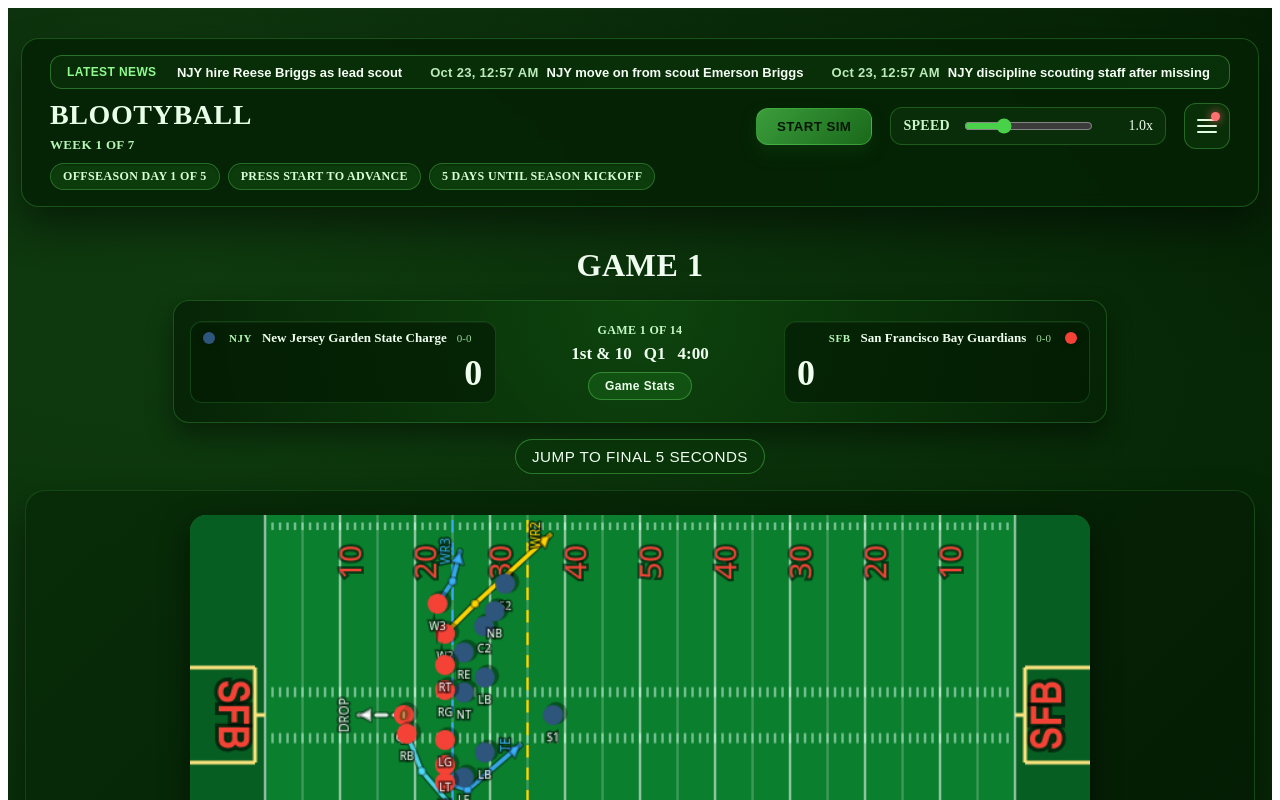
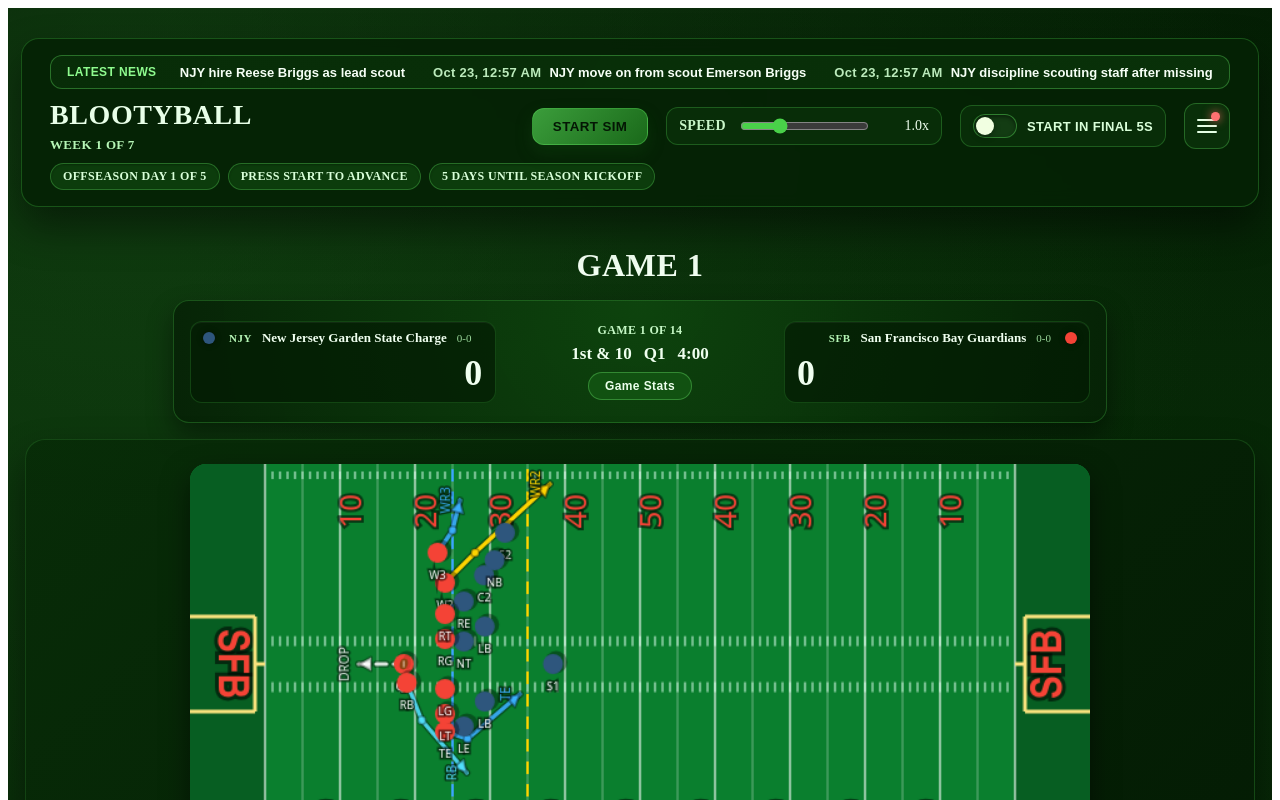
Before and after one commit to toofpaste/blootyball, a React (Create React App) app: page / in a window 1280 px wide. Shown: the top 800 px of the page. Built offline with nearby package versions, Linux system fonts and the light colour scheme; no server answers.

Commit message:
Fix playoff flow and add final seconds toggle

```diff
--- a/src/App.jsx
+++ b/src/App.jsx
@@ -1062,6 +1062,26 @@ export function combineSeasonSnapshots(rawSnapshots) {
     combinedSeason.schedule = Array.from({ length: maxLength }).map((_, idx) => {
       return cloneScheduleGame(combinedSeason.schedule[idx]) || null;
     });
+    combinedSeason.regularSeasonLength = Math.max(
+      combinedSeason.regularSeasonLength || 0,
+      maxLength,
+    );
+  }
+
+  const regularWeekCandidates = snapshots
+    .map(({ season }) => season?.regularSeasonWeeks)
+    .filter((value) => Number.isFinite(value) && value > 0);
+  const observedRegularWeeks = combinedSeason.schedule
+    .filter((game) => game && !String(game.tag || '').startsWith('playoff'))
+    .map((game) => (Number.isFinite(game.week) ? game.week : null))
+    .filter((week) => week != null);
+  const observedWeekMax = observedRegularWeeks.length
+    ? Math.max(...observedRegularWeeks)
+    : 0;
+  if (regularWeekCandidates.length) {
+    combinedSeason.regularSeasonWeeks = Math.max(observedWeekMax, ...regularWeekCandidates);
+  } else if (observedWeekMax > 0) {
+    combinedSeason.regularSeasonWeeks = observedWeekMax;
   }
 
   const current = pickCurrentMatchup(snapshots.map(({ snapshot }) => snapshot));
@@ -1127,9 +1147,11 @@ function computeSeasonProgress(season) {
   });
 
   const inferredWeeks = weekSet.size;
-  const defaultWeeks = season.regularSeasonLength
-    ? Math.max(1, Math.round((season.regularSeasonLength || 0) / Math.max(1, gamesInWeekOne || 4)))
-    : 16;
+  const defaultWeeks = season.regularSeasonWeeks
+    ? season.regularSeasonWeeks
+    : season.regularSeasonLength
+      ? Math.max(1, Math.round((season.regularSeasonLength || 0) / Math.max(1, gamesInWeekOne || 4)))
+      : 16;
   const totalWeeks = inferredWeeks || defaultWeeks || 16;
   const gamesPerWeek = Math.max(
     1,
@@ -1164,7 +1186,7 @@ function computeSeasonProgress(season) {
       completedWeeks: totalWeeks,
     };
   }
-  if (phase === 'playoffs' || bracketStage === 'semifinals') {
+  if (phase === 'playoffs' || phase === 'semifinals' || bracketStage === 'semifinals') {
     return {
       label: 'Playoffs • Semifinals',
       currentWeek: totalWeeks,
@@ -1214,6 +1236,7 @@ export default function App() {
   const [resetSignal, setResetSignal] = useState({ token: 0, autoResume: Array(GAME_COUNT).fill(false) });
   const [globalRunning, setGlobalRunning] = useState(false);
   const [simSpeed, setSimSpeed] = useState(1);
+  const [finalSecondsMode, setFinalSecondsMode] = useState(false);
   const [seasonStatsOpen, setSeasonStatsOpen] = useState(false);
   const [teamDirectoryOpen, setTeamDirectoryOpen] = useState(false);
   const [leaderboardsOpen, setLeaderboardsOpen] = useState(false);
@@ -1277,6 +1300,10 @@ export default function App() {
 
   const handleSimSpeedChange = useCallback((value) => {
     setSimSpeed(value);
+  }, []);
+
+  const handleToggleFinalSecondsMode = useCallback(() => {
+    setFinalSecondsMode((prev) => !prev);
   }, []);
 
   const handleToggleSeasonLength = useCallback(() => {
@@ -1580,6 +1607,8 @@ export default function App() {
           hasUnseenNews={hasUnseenNews}
           hasUnseenPressArticles={hasUnseenPressArticles}
           offseasonInfo={offseasonInfo}
+          startAtFinalSeconds={finalSecondsMode}
+          onToggleFinalSecondsMode={handleToggleFinalSecondsMode}
         />
       <div className="games-stack">
         {Array.from({ length: GAME_COUNT }).map((_, index) => (
@@ -1595,6 +1624,7 @@ export default function App() {
             simSpeed={simSpeed}
             parallelSlotCount={GAME_COUNT}
             seasonConfig={seasonConfig}
+            startAtFinalSeconds={finalSecondsMode}
           />
         ))}
       </div>
--- a/src/AppLayout.css
+++ b/src/AppLayout.css
@@ -212,6 +212,72 @@
   color: #efffef;
 }
 
+.global-header__toggle {
+  display: inline-flex;
+  align-items: center;
+  gap: 10px;
+  padding: 8px 12px;
+  border-radius: 12px;
+  border: 1px solid rgba(44, 126, 44, 0.6);
+  background: rgba(10, 50, 10, 0.7);
+  color: #dcffdc;
+  font-size: 13px;
+  font-weight: 600;
+  letter-spacing: 0.35px;
+  text-transform: uppercase;
+  cursor: pointer;
+  transition: transform 160ms ease, background 160ms ease, border-color 160ms ease;
+}
+
+.global-header__toggle:hover,
+.global-header__toggle:focus-visible {
+  background: rgba(20, 80, 20, 0.9);
+  border-color: rgba(96, 214, 96, 0.7);
+  transform: translateY(-1px);
+}
+
+.global-header__toggle:focus-visible {
+  outline: 2px solid rgba(204, 255, 204, 0.65);
+  outline-offset: 3px;
+}
+
+.global-header__toggle-track {
+  position: relative;
+  width: 42px;
+  height: 22px;
+  border-radius: 999px;
+  background: rgba(22, 64, 22, 0.85);
+  border: 1px solid rgba(72, 180, 72, 0.55);
+  box-shadow: inset 0 2px 4px rgba(0, 0, 0, 0.45);
+  transition: background 160ms ease, border-color 160ms ease;
+}
+
+.global-header__toggle-thumb {
+  position: absolute;
+  top: 2px;
+  left: 2px;
+  width: 18px;
+  height: 18px;
+  border-radius: 999px;
+  background: #f1ffe1;
+  box-shadow: 0 2px 6px rgba(0, 0, 0, 0.35);
+  transition: transform 160ms ease, background 160ms ease;
+}
+
+.global-header__toggle.is-on .global-header__toggle-track {
+  background: rgba(66, 192, 66, 0.9);
+  border-color: rgba(136, 244, 136, 0.85);
+}
+
+.global-header__toggle.is-on .global-header__toggle-thumb {
+  transform: translateX(20px);
+  background: #fffddb;
+}
+
+.global-header__toggle-text {
+  color: #d9ffd9;
+}
+
 .global-header__menu {
   position: relative;
 }
@@ -412,38 +478,6 @@
   flex-direction: column;
   align-items: center;
   gap: 20px;
-}
-
-.game-instance__actions {
-  display: flex;
-  justify-content: center;
-  gap: 12px;
-}
-
-.game-instance__jump-button {
-  padding: 8px 16px;
-  border-radius: 999px;
-  border: 1px solid rgba(72, 180, 72, 0.55);
-  background: rgba(10, 52, 10, 0.85);
-  color: #f0fff0;
-  font-size: 0.95rem;
-  letter-spacing: 0.5px;
-  text-transform: uppercase;
-  cursor: pointer;
-  transition: transform 0.18s ease, box-shadow 0.18s ease, background 0.18s ease;
-}
-
-.game-instance__jump-button:hover,
-.game-instance__jump-button:focus {
-  transform: translateY(-1px);
-  background: rgba(18, 82, 18, 0.95);
-  box-shadow: 0 8px 20px rgba(0, 0, 0, 0.35);
-  outline: none;
-}
-
-.game-instance__jump-button:active {
-  transform: translateY(0);
-  background: rgba(8, 48, 8, 0.92);
 }
 
 .field-shell {
--- a/src/GameView.jsx
+++ b/src/GameView.jsx
@@ -21,6 +21,24 @@ function fmtClock(seconds) {
 const LOGICAL_W = FIELD_PIX_H;
 const LOGICAL_H = FIELD_PIX_W;
 
+function enforceFinalSeconds(state, reason = 'Final seconds mode enabled') {
+  if (!state) return state;
+  const currentQuarter = state.clock?.quarter ?? 1;
+  const currentTime = state.clock?.time ?? 900;
+  if (currentQuarter === 4 && currentTime <= 5) {
+    return state;
+  }
+  const nextClock = {
+    ...(state.clock || {}),
+    quarter: 4,
+    time: 5,
+    running: false,
+    awaitSnap: true,
+    stopReason: reason,
+  };
+  return { ...state, clock: nextClock };
+}
+
 const GameView = React.forwardRef(function GameView({
   gameIndex,
   label,
@@ -31,16 +49,22 @@ const GameView = React.forwardRef(function GameView({
   simSpeed = 1,
   parallelSlotCount = 1,
   seasonConfig = null,
+  startAtFinalSeconds = false,
 }, ref) {
   const canvasRef = useRef(null);
   const [localRunning, setLocalRunning] = useState(false);
   const [statsModalOpen, setStatsModalOpen] = useState(false);
-  const [state, setState] = useState(() => createInitialGameState({
-    assignmentOffset: gameIndex,
-    assignmentStride: parallelSlotCount,
-    lockstepAssignments: true,
-    seasonConfig,
-  }));
+  const [state, setState] = useState(() => {
+    const baseState = createInitialGameState({
+      assignmentOffset: gameIndex,
+      assignmentStride: parallelSlotCount,
+      lockstepAssignments: true,
+      seasonConfig,
+    });
+    return startAtFinalSeconds
+      ? enforceFinalSeconds(baseState, 'Final seconds mode enabled')
+      : baseState;
+  });
   const stateRef = useRef(state);
   stateRef.current = state;
   const lastResetTokenRef = useRef(resetSignal?.token ?? 0);
@@ -213,21 +237,40 @@ const GameView = React.forwardRef(function GameView({
     setState((prev) => {
       if (prev && !configChanged) {
         const resumed = resumeAssignedMatchup(prev);
-        if (resumed !== prev) {
-          return resumed;
+        const adjusted = startAtFinalSeconds
+          ? enforceFinalSeconds(resumed, 'Final seconds mode enabled')
+          : resumed;
+        if (adjusted !== prev) {
+          stateRef.current = adjusted;
+          return adjusted;
         }
       }
-      return createInitialGameState({
+      const nextState = createInitialGameState({
         assignmentOffset: gameIndex,
         assignmentStride: parallelSlotCount,
         league: configChanged ? null : (prev?.league || null),
         lockstepAssignments: true,
         seasonConfig,
       });
+      const adjusted = startAtFinalSeconds
+        ? enforceFinalSeconds(nextState, 'Final seconds mode enabled')
+        : nextState;
+      stateRef.current = adjusted;
+      return adjusted;
     });
     setLocalRunning(shouldResume);
     onManualReset?.(gameIndex);
-  }, [resetSignal, gameIndex, onManualReset, parallelSlotCount, seasonConfig]);
+  }, [resetSignal, gameIndex, onManualReset, parallelSlotCount, seasonConfig, startAtFinalSeconds]);
+
+  useEffect(() => {
+    if (!startAtFinalSeconds) return;
+    setState((prev) => {
+      const adjusted = enforceFinalSeconds(prev, 'Final seconds mode enabled');
+      if (adjusted === prev) return prev;
+      stateRef.current = adjusted;
+      return adjusted;
+    });
+  }, [startAtFinalSeconds]);
 
   const offseasonBlockingGames = Boolean(
     state?.league?.offseason?.active && !state?.league?.offseason?.nextSeasonStarted,
@@ -323,22 +366,6 @@ const GameView = React.forwardRef(function GameView({
   const statsTeams = [awayStatsTeam, homeStatsTeam].filter(Boolean);
   const hasStatsTeams = statsTeams.length > 0;
 
-  const handleJumpToFinalSeconds = () => {
-    setState((prev) => {
-      if (!prev) return prev;
-      const currentClock = prev.clock || {};
-      const nextClock = {
-        ...currentClock,
-        quarter: 4,
-        time: 5,
-        running: false,
-        awaitSnap: true,
-        stopReason: 'Manual jump to final seconds',
-      };
-      return { ...prev, clock: nextClock };
-    });
-  };
-
   return (
     <section className="game-instance">
       <h2 className="game-instance__title">{label}</h2>
@@ -352,15 +379,6 @@ const GameView = React.forwardRef(function GameView({
         gameLabel={gameLabel}
         onShowStats={hasStatsTeams ? () => setStatsModalOpen(true) : undefined}
       />
-      <div className="game-instance__actions">
-        <button
-          type="button"
-          className="game-instance__jump-button"
-          onClick={handleJumpToFinalSeconds}
-        >
-          Jump to Final 5 Seconds
-        </button>
-      </div>
       <div className="game-instance__body">
         <div className="field-shell">
           <canvas ref={canvasRef} className="field-canvas" />
--- a/src/engine/league.js
+++ b/src/engine/league.js
@@ -741,6 +741,25 @@ export function formatRecord(record) {
   const { wins = 0, losses = 0, ties = 0 } = record;
   const base = `${wins}-${losses}`;
   return ties ? `${base}-${ties}` : base;
+}
+
+function computeRegularSeasonWeeks(schedule = [], teams = TEAM_IDS.length) {
+  if (!Array.isArray(schedule) || !schedule.length) return 0;
+  let maxWeek = 0;
+  schedule.forEach((game) => {
+    if (!game) return;
+    const tag = String(game.tag || '');
+    if (tag.startsWith('playoff')) return;
+    const week = Number.isFinite(game.week) ? game.week : null;
+    if (week == null) return;
+    if (week > maxWeek) maxWeek = week;
+  });
+  if (maxWeek > 0) return maxWeek;
+  const regularGames = schedule.filter((game) => game && !String(game.tag || '').startsWith('playoff')).length;
+  if (regularGames <= 0) return 0;
+  const teamCount = Number.isFinite(teams) && teams > 0 ? teams : TEAM_IDS.length;
+  const gamesPerWeek = Math.max(1, Math.floor(teamCount / 2));
+  return Math.max(1, Math.ceil(regularGames / gamesPerWeek));
 }
 
 export function generateSeasonSchedule(teamIds = TEAM_IDS, options = {}) {
@@ -907,11 +926,14 @@ export function createSeasonState(options = {}) {
     assignmentTotals[id] = createEmptyTeamTotals(id, info);
   });
 
+  const regularSeasonWeeks = computeRegularSeasonWeeks(schedule, Object.keys(teams).length || TEAM_IDS.length);
+
   return {
     seasonNumber,
     teams,
     schedule,
     regularSeasonLength: schedule.length,
+    regularSeasonWeeks,
     currentGameIndex: 0,
     completedGames: 0,
     results: [],
@@ -1161,11 +1183,15 @@ function buildSemifinalGame({
 
 function inferRegularSeasonLength(season) {
   if (!season) return 0;
+  if (Number.isFinite(season.regularSeasonWeeks) && season.regularSeasonWeeks > 0) {
+    return season.regularSeasonWeeks;
+  }
   if (Number.isFinite(season.regularSeasonLength) && season.regularSeasonLength > 0) {
-    return season.regularSeasonLength;
+    const teams = Object.keys(season?.teams || {}).length || TEAM_IDS.length;
+    return Math.max(1, Math.ceil(season.regularSeasonLength / Math.max(1, Math.floor(teams / 2))));
   }
   const schedule = Array.isArray(season.schedule) ? season.schedule : [];
-  return schedule.filter((game) => game && !String(game.tag || '').startsWith('playoff')).length;
+  return computeRegularSeasonWeeks(schedule, Object.keys(season?.teams || {}).length || TEAM_IDS.length);
 }
 
 function alignIndexToAssignmentStride(season, desiredIndex = 0) {
@@ -1189,13 +1215,22 @@ function alignSemifinalScheduleWithBracket(season) {
 
   const added = [];
   season.schedule ||= [];
-  const regularLength = inferRegularSeasonLength(season);
+  const regularWeeks = inferRegularSeasonLength(season);
+  if (!Number.isFinite(season.regularSeasonWeeks) || season.regularSeasonWeeks <= 0) {
+    season.regularSeasonWeeks = regularWeeks;
+  }
+  const regularGames = Number.isFinite(season.regularSeasonLength)
+    ? season.regularSeasonLength
+    : (season.schedule ? season.schedule.filter((game) => game && !String(game.tag || '').startsWith('playoff')).length : 0);
   const existingIndices = games
     .map((entry) => (Number.isFinite(entry?.index) ? entry.index : null))
     .filter((index) => index != null);
   const desiredStart = existingIndices.length ? Math.min(...existingIndices) : season.schedule.length;
-  const alignedStart = alignIndexToAssignmentStride(season, Math.max(desiredStart, regularLength));
-  const baseWeek = Math.max(1, regularLength || alignedStart || 0) + 1;
+  const alignedStart = alignIndexToAssignmentStride(
+    season,
+    Math.max(desiredStart, regularGames, season.schedule.length),
+  );
+  const baseWeek = Math.max(1, regularWeeks || 0) + 1;
 
   while (season.schedule.length < alignedStart) {
     season.schedule.push(null);
@@ -1253,7 +1288,7 @@ function alignSemifinalScheduleWithBracket(season) {
     }
   });
 
-  season.phase = 'playoffs';
+  season.phase = 'semifinals';
   return added;
 }
 
@@ -1286,11 +1321,15 @@ export function ensurePlayoffsScheduled(season, league) {
   if (seeds.length < 4) return [];
   season.regularSeasonStandings = buildStandings(season);
   season.schedule ||= [];
+  const regularWeeks = inferRegularSeasonLength(season);
+  if (!Number.isFinite(season.regularSeasonWeeks) || season.regularSeasonWeeks <= 0) {
+    season.regularSeasonWeeks = regularWeeks;
+  }
   const startIndex = alignIndexToAssignmentStride(season, season.schedule.length);
   while (season.schedule.length < startIndex) {
     season.schedule.push(null);
   }
-  const baseWeek = Math.max(1, inferRegularSeasonLength(season) || startIndex) + 1;
+  const baseWeek = Math.max(1, regularWeeks) + 1;
   const games = [
     buildSemifinalGame({ seasonNumber: season.seasonNumber, homeTeam: seeds[0], awayTeam: seeds[3], index: startIndex, order: 1 }),
     buildSemifinalGame({ seasonNumber: season.seasonNumber, homeTeam: seeds[1], awayTeam: seeds[2], index: startIndex + 1, order: 2 }),
@@ -1314,7 +1353,7 @@ export function ensurePlayoffsScheduled(season, league) {
     championshipGame: null,
     champion: null,
   };
-  season.phase = 'playoffs';
+  season.phase = 'semifinals';
   recomputeAssignmentTotals(season);
   computeSeasonAwards(season, league);
   return scheduledGames.map((game) => game.index);
@@ -1353,6 +1392,10 @@ export function ensureChampionshipScheduled(season) {
     season.schedule.push(null);
   }
 
+  const regularWeeks = inferRegularSeasonLength(season);
+  if (!Number.isFinite(season.regularSeasonWeeks) || season.regularSeasonWeeks <= 0) {
+    season.regularSeasonWeeks = regularWeeks;
+  }
   const entry = {
     id: `PO${String(season.seasonNumber).padStart(2, '0')}-CH`,
     homeTeam,
@@ -1360,7 +1403,7 @@ export function ensureChampionshipScheduled(season) {
     tag: 'playoff-championship',
     round: 'BluperBowl',
     index,
-    week: (season.regularSeasonLength || index) + (bracket.semifinalGames.length) + 1,
+    week: Math.max(1, regularWeeks) + 2,
     slot: 0,
     meta: { seeds: [seeds.indexOf(homeTeam) + 1, seeds.indexOf(awayTeam) + 1] },
   };
--- a/src/ui/GlobalControls.jsx
+++ b/src/ui/GlobalControls.jsx
@@ -22,6 +22,8 @@ export default function GlobalControls({
   hasUnseenNews,
   hasUnseenPressArticles,
   offseasonInfo,
+  startAtFinalSeconds,
+  onToggleFinalSecondsMode,
 }) {
   const [menuOpen, setMenuOpen] = useState(false);
   const [hoverMenu, setHoverMenu] = useState(false);
@@ -254,6 +256,18 @@ export default function GlobalControls({
             />
             <span className="global-header__speed-value">{(simSpeed ?? 1).toFixed(1)}x</span>
           </label>
+          <button
+            type="button"
+            className={`global-header__toggle${startAtFinalSeconds ? ' is-on' : ''}`}
+            onClick={onToggleFinalSecondsMode ? () => onToggleFinalSecondsMode() : undefined}
+            role="switch"
+            aria-checked={!!startAtFinalSeconds}
+          >
+            <span className="global-header__toggle-track" aria-hidden="true">
+              <span className="global-header__toggle-thumb" />
+            </span>
+            <span className="global-header__toggle-text">Start in Final 5s</span>
+          </button>
           <div
             className={`global-header__menu${menuOpen ? ' is-open' : ''}`}
             ref={menuRef}
--- a/src/utils/newsContent.js
+++ b/src/utils/newsContent.js
@@ -176,7 +176,11 @@ async function generatePlayerNewsContent({ league, season, entry, allowAi = true
 }
 
 function computeGamesPerWeek(season, seasonProgress) {
-  const totalWeeks = seasonProgress?.totalWeeks || season?.regularSeasonLength || 16;
+  const totalWeeks = seasonProgress?.totalWeeks
+    || season?.regularSeasonWeeks
+    || (season?.regularSeasonLength
+      ? Math.max(1, Math.round((season.regularSeasonLength || 0) / 4))
+      : 16);
   const scheduleLength = Array.isArray(season?.schedule) ? season.schedule.length : (season?.results?.length || totalWeeks);
   if (!totalWeeks) return 1;
   return Math.max(1, Math.round(scheduleLength / totalWeeks));
```
Also changed, not shown: 1 other file (tests, documents, lock files or other folders).
